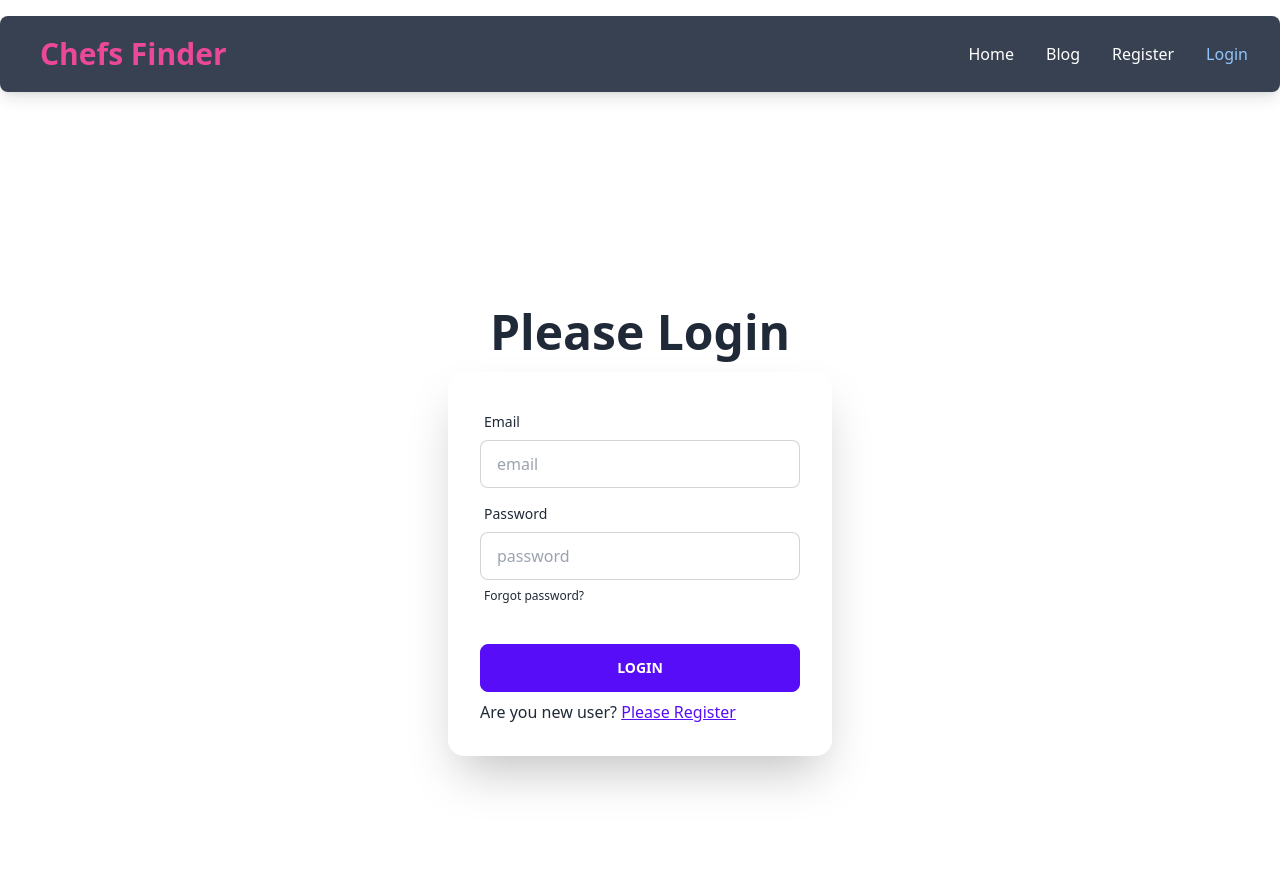
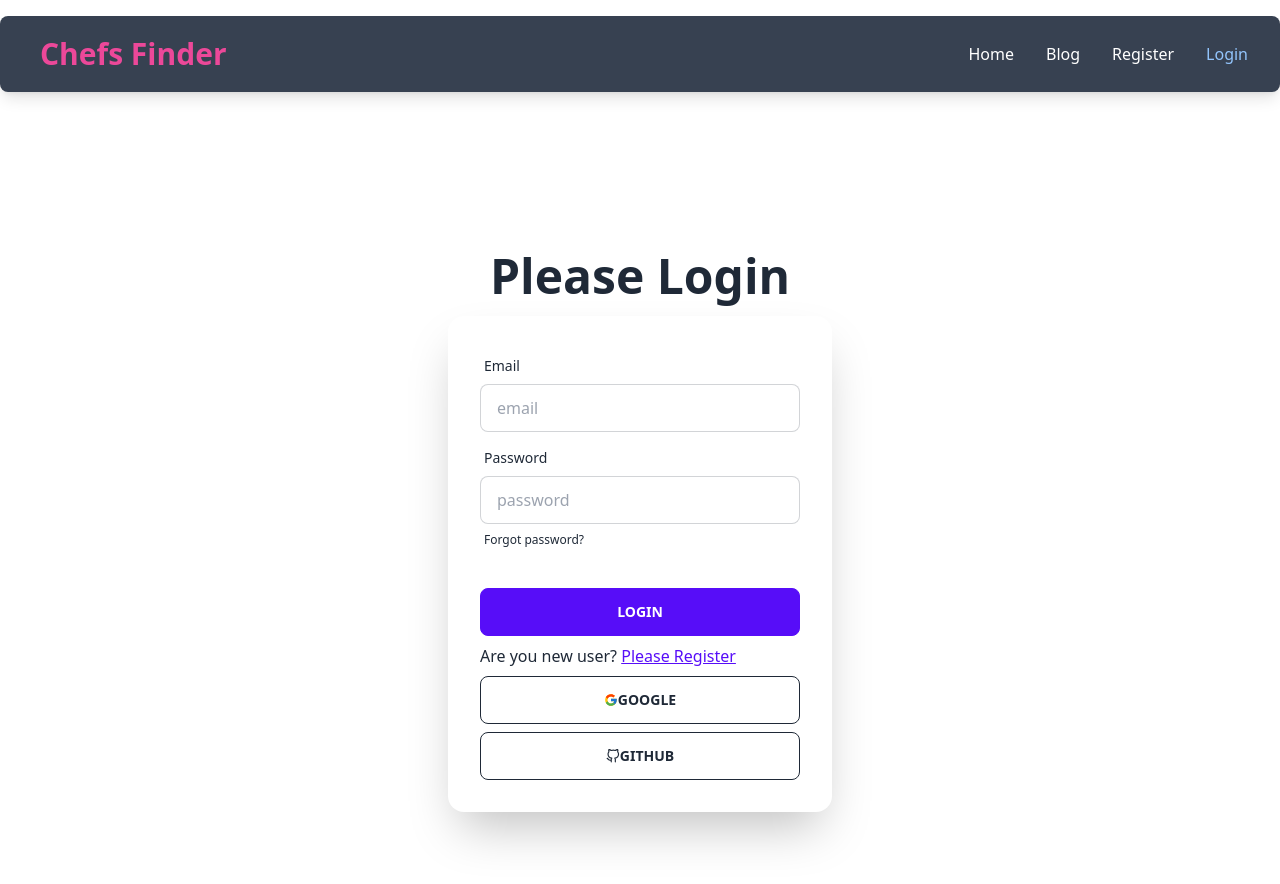
Before and after one commit to Mahfuj424/chefs-finder, a React (Vite) app: page /login in a window 1280 px wide. Shown: the top 884 px of the page. Built offline with nearby package versions, Linux system fonts and the light colour scheme; no server answers.

Commit message:
login and register page modified

```diff
--- a/src/components/Login.jsx
+++ b/src/components/Login.jsx
@@ -1,12 +1,18 @@
 /* eslint-disable no-unused-vars */
 import React, { useContext } from 'react';
 import Header from './Header';
-import { Link, useNavigate } from 'react-router-dom';
+import { Link, useLocation, useNavigate } from 'react-router-dom';
 import { AuthContext } from './AuthProvider';
+import { FiGithub } from "react-icons/fi";
+import { FcGoogle } from "react-icons/fc";
+import { updateProfile } from 'firebase/auth';
 
 const Login = () => {
-    const { loginUser } = useContext(AuthContext);
+    const { loginUser, googleUser, githubUser, } = useContext(AuthContext);
     const navigate = useNavigate();
+    const location = useLocation()
+    const pathName = location.state?.from?.pathname || '/'
+    console.log(pathName);
 
 
     const handleSubmit = (e) => {
@@ -24,6 +30,29 @@ const Login = () => {
                     console.log(error.message);
                 })
         }
+    }
+
+
+    const handleGoogleUser = () => {
+        googleUser()
+            .then((result) => {
+                console.log(result.user)
+                navigate(pathName)
+            })
+            .catch(error => {
+                console.log(error.message);
+            })
+    }
+
+    const handleGithubUser = () => {
+        githubUser()
+            .then(result => {
+                console.log(result.user);
+                navigate(pathName)
+            })
+            .catch(error => {
+                console.log(error.message);
+            })
     }
 
 
@@ -57,6 +86,12 @@ const Login = () => {
                                 <button className="btn btn-primary">Login</button>
                             </div>
                             <p>Are you new user? <Link className='btn-link' to='/register'>Please Register</Link></p>
+                            <div>
+                                <button className='btn btn-outline w-full hover:bg-blue-700' onClick={handleGoogleUser}><span><FcGoogle/></span>Google</button>
+                            </div>
+                            <div>
+                                <button className='btn btn-outline hover:bg-blue-700 w-full' onClick={handleGithubUser}><span><FiGithub/></span>GitHub</button>
+                            </div>
                         </form>
                     </div>
                 </div>
--- a/src/components/PrivetRoute.jsx
+++ b/src/components/PrivetRoute.jsx
@@ -6,13 +6,14 @@ const PrivetRoute = ({children}) => {
     const { user } = useContext(AuthContext);
 
     const location = useLocation();
+    console.log(location);
 
     if (user) {
         return children;
     }
 
     return (
-        <Navigate state={{ form: location }} replace to='/login'></Navigate>
+        <Navigate to='/login' state={{ from: location }} replace ></Navigate>
     );
 };
 
```
